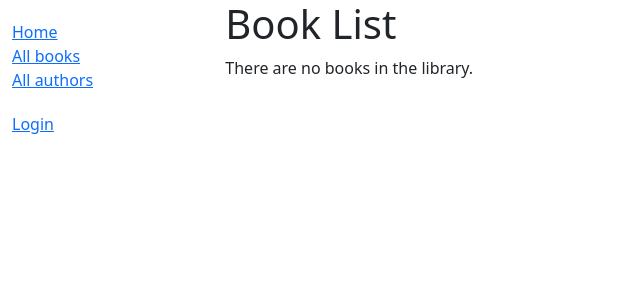
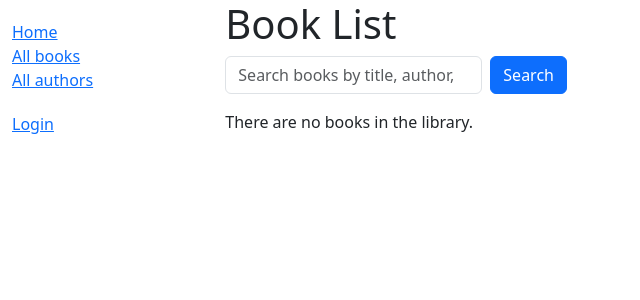
Before and after one commit to rvalenciano/locallibrary, a Django app: page /catalog/books/ in a window 1280 px wide. Shown: the top 300 px of the page, without its empty margins (0-640 px from the left). Run offline with Django 5.2, Linux system fonts and the light colour scheme; data that the repository does not hold is empty.

Commit message:
Restoring deleted opensearch form

```diff
--- a/catalog/templates/catalog/book_list.html
+++ b/catalog/templates/catalog/book_list.html
@@ -2,6 +2,8 @@
 
 {% block content %}
   <h1>Book List</h1>
+  {% include "catalog/_search_form.html" with placeholder="Search books by title, author, genre, language, ISBN…" %}
+
   {% if book_list %}
     <ul>
       {% for book in book_list %}
@@ -11,6 +13,8 @@
       </li>
       {% endfor %}
     </ul>
+  {% elif q %}
+    <p>No books match your search.</p>
   {% else %}
     <p>There are no books in the library.</p>
   {% endif %}
```
